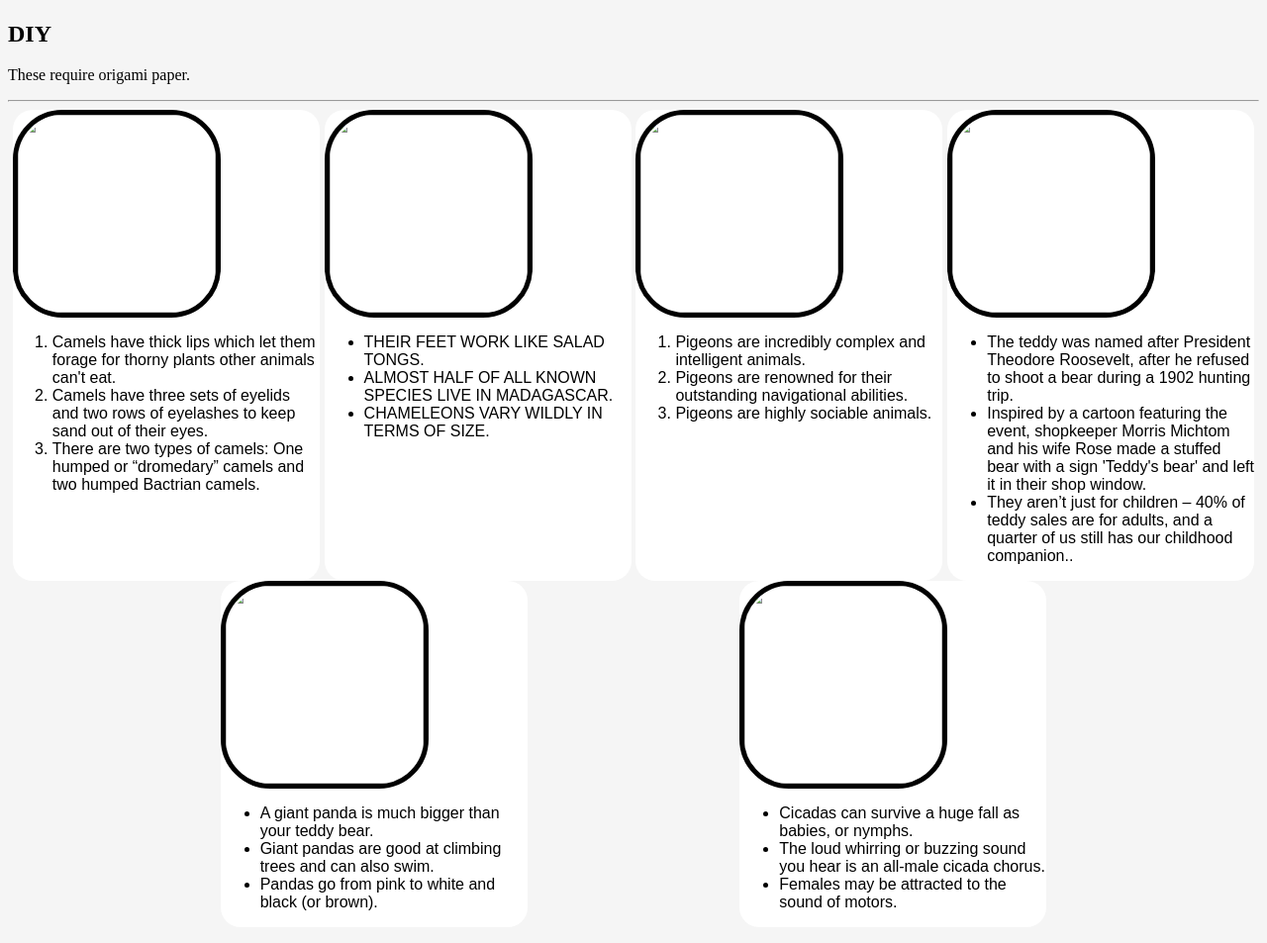
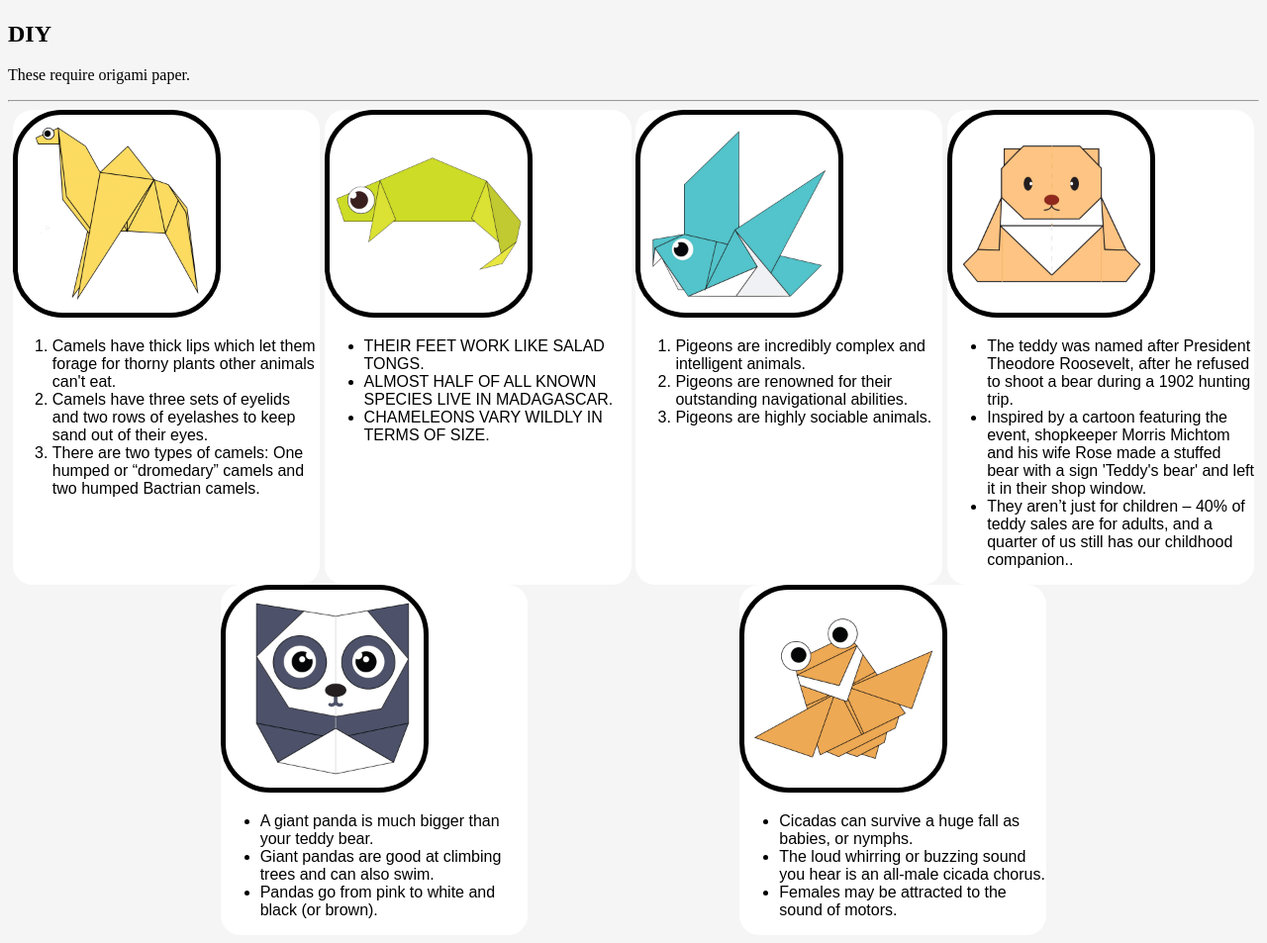
Before and after one commit to gsgarvit/c-49-4.0, a plain HTML site: page index.html in a window 1280 px wide. Shown: the part 742-1695 px from the top of the page at 99% size. Drawn offline with Linux system fonts and the light colour scheme.

Commit message:
Update index.html

```diff
--- a/index.html
+++ b/index.html
@@ -20,7 +20,7 @@
       </div>
 
       <div class="bodyImg"></div>
-        <img src="images/main.PNG" height="600px" width="100%"/>
+        <img src="main.PNG" height="600px" width="100%"/>
 
        <h2>DIY</h2>
        <p>These require origami paper.</p>
@@ -28,7 +28,7 @@
 
      <div class="grid">
       <div class="origami">
-       <a href="http://origami.me/camel/"><img src="images/camel.png" width="200px" height="200px"/></a>
+       <a href="http://origami.me/camel/"><img src="camel.png" width="200px" height="200px"/></a>
        <p>Origami Camel</p>
        <p><i>Interesting Facts about Camel</i></p>
        <ol>
@@ -39,7 +39,7 @@
       </div>
 
       <div class=origami>
-        <a href="http://origami.me/chameleon/"><img src="images/chameleon.png" width=200 height=200/></a>
+        <a href="http://origami.me/chameleon/"><img src="chameleon.png" width=200 height=200/></a>
         <p>Origami Chameleon</p>
         <p><i>Interesting Facts about Chameleon</i></p>
         <ul>
@@ -50,7 +50,7 @@
       </div>
 
       <div class=origami>
-       <a href="http://origami.me/pigeon/"><img src="images/pigeon.png" width=200 height=200/></a>
+       <a href="http://origami.me/pigeon/"><img src="pigeon.png" width=200 height=200/></a>
          <p>Origami Pigeon</p>
          <p><i>Interesting Facts about Pigeon</i></p>
          <ol>
@@ -61,7 +61,7 @@
         </div>
 
         <div class=origami>
-        <a href="http://origami.me/teddy-bear/"><img src="images/teddy.png" width=200 height=200/></a>
+        <a href="http://origami.me/teddy-bear/"><img src="teddy.png" width=200 height=200/></a>
           <p>Origami Teddy Bear</p>
           <p><i>Interesting Facts about Teddy Bear</i></p>
           <ul>
@@ -72,7 +72,7 @@
         </div>
 
         <div class=origami>
-           <a href="http://origami.me/panda/"><img src="images/panda.png" width=200 height=200/></a>
+           <a href="http://origami.me/panda/"><img src="panda.png" width=200 height=200/></a>
            <p>Origami Teddy Panda</p>
            <p><i>Interesting Facts about Panda</i></p>
            <ul>
@@ -83,7 +83,7 @@
         </div>
 
         <div class=origami>
-            <a href="http://origami.me/flying-cicada/"><img src="images/cicada.png" width=200 height=200/></a>
+            <a href="http://origami.me/flying-cicada/"><img src="cicada.png" width=200 height=200/></a>
             <p>Origami Flying Cicada</p>
             <p><i>Interesting Facts about Flying Cicada</i></p>
             <ul>
```
